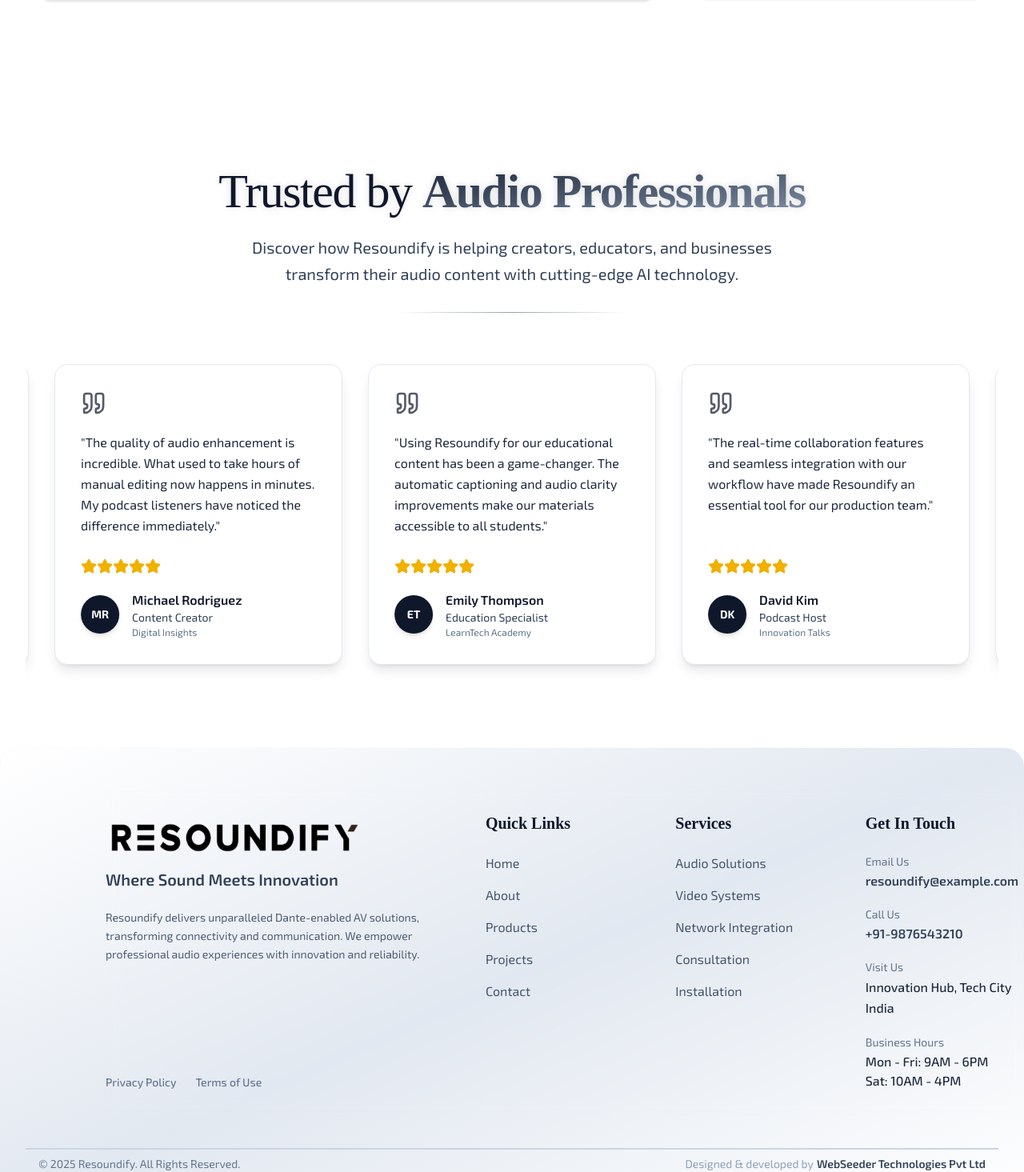
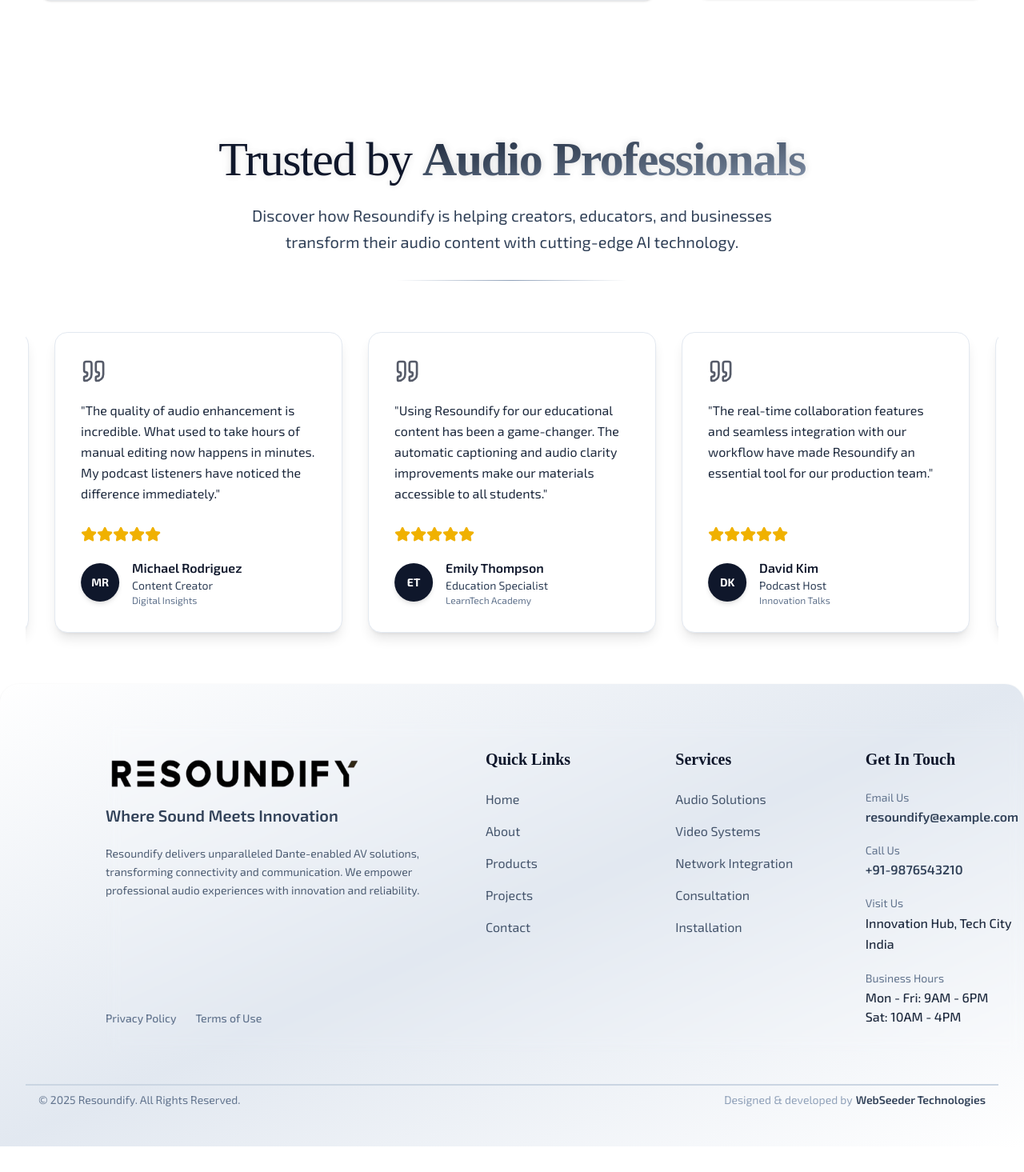
Before and after one commit to AnuragWebSeederTech/resoundify_av, a React (Vite) app: page /contact in a window 1280 px wide. Shown: the part 1648-3113 px from the top of the page at 80% size. After the commit the page ends 3081 px from the top, so only its background shows below. Built offline with nearby package versions, Linux system fonts and the light colour scheme; a web font is replaced by a local one.

Commit message:
spacing changes

```diff
--- a/src/components/Clients.jsx
+++ b/src/components/Clients.jsx
@@ -43,7 +43,7 @@ const Clients = () => {
   }, []); // Empty dependency array ensures this runs once on mount
 
   return (
-    <section className="bg-white font-inter py-24 overflow-hidden relative">
+    <section className="bg-white font-inter py-10 overflow-hidden relative">
       {/* You might consider moving this <link> to your public/index.html or a global CSS file for better performance */}
       <link href="https://fonts.googleapis.com/css2?family=Inter:wght@400;600;700&display=swap" rel="stylesheet" />
 
--- a/src/components/ExploreOurRange.jsx
+++ b/src/components/ExploreOurRange.jsx
@@ -130,7 +130,7 @@ export default function ExploreProductsSection() {
           <div className="absolute top-1/2 left-1/3 w-[500px] h-[500px] bg-pink-200/15 rounded-full blur-3xl transition-all duration-800"></div>
         </div>
 
-        <div className="relative z-10 w-full px-8 py-20">
+        <div className="relative z-10 w-full px-8 py-10">
           <div className="w-full max-w-7xl mx-auto">
             <div className="grid lg:grid-cols-2 gap-16 items-center">
 
--- a/src/components/Footer.jsx
+++ b/src/components/Footer.jsx
@@ -174,7 +174,7 @@ const Footer = () => {
               Designed & developed by
               <span className="text-slate-700 cursor-pointer transition-colors duration-300 ml-1 font-semibold hover:text-slate-900">
                 <a href="https://www.webseeder.in" target="_blank" rel="noopener noreferrer">
-                  WebSeeder Technologies Pvt Ltd
+                  WebSeeder Technologies
                 </a>
               </span>
             </p>
--- a/src/components/TechnologySpotlight.jsx
+++ b/src/components/TechnologySpotlight.jsx
@@ -282,7 +282,7 @@ const DanteTechnologySection = () => {
         </div>
 
         {/* Revolutionary Video Section (will scroll into view after the points) */}
-        <div ref={videoSectionRef} className="mt-32 pb-24">
+        <div ref={videoSectionRef} className="mt-12 pb-5 ">
           <div className="text-center mb-16">
             {/* Apply Heading Font (Tilt Neon) to the h3 */}
             <h3 className="text-4xl sm:text-5xl lg:text-6xl font-['Tilt_Neon'] text-slate-800 mb-6">
--- a/src/components/Testimonial.jsx
+++ b/src/components/Testimonial.jsx
@@ -63,7 +63,7 @@ const TestimonialsSection = () => {
   const duplicatedTestimonials = [...testimonials, ...testimonials, ...testimonials];
 
   return (
-    <div className="py-12 sm:py-20 bg-white" style={{ fontFamily: '"Exo 2", sans-serif' }}>
+    <div className="py-5 sm:py-10 bg-white" style={{ fontFamily: '"Exo 2", sans-serif' }}>
       <div className="max-w-full mx-auto px-4 sm:px-6 lg:px-8">
         {/* Header */}
         <div className="text-center mb-12 sm:mb-16">
--- a/src/components/WhatResoundifyDoes.jsx
+++ b/src/components/WhatResoundifyDoes.jsx
@@ -45,7 +45,7 @@ export default function WhatResoundifyDoes() {
   console.log("WhatResoundifyDoes Rendered");
   return (
     // Main section container with a light background using specified colors
-    <section ref={sectionRef} className="relative bg-gradient-to-b from-white via-cyan-50 to-white py-24 overflow-hidden"
+    <section ref={sectionRef} className="relative bg-gradient-to-b from-white via-cyan-50 to-white py-12 overflow-hidden"
     style={{ fontFamily: 'Exo 2, sans-serif' }}> {/* Apply Exo 2 directly */}
       {/* Content Container */}
       <div className="max-w-7xl mx-auto px-6 lg:px-8 relative z-10">
--- a/src/components/WhyResoundify.jsx
+++ b/src/components/WhyResoundify.jsx
@@ -41,7 +41,7 @@ const WhyResoundify = () => {
   };
 
   return (
-    <section className="py-20 bg-gradient-to-b from-gray-100 via-blue-200 to-white"> {/* Adjusted gradient for better look */}
+    <section className="py-15 bg-gradient-to-b from-gray-100 via-blue-200 to-white"> {/* Adjusted gradient for better look */}
       <div className="w-[90%] mx-auto">
         {/* Section Header */}
         <div className="text-center mb-16">
```
